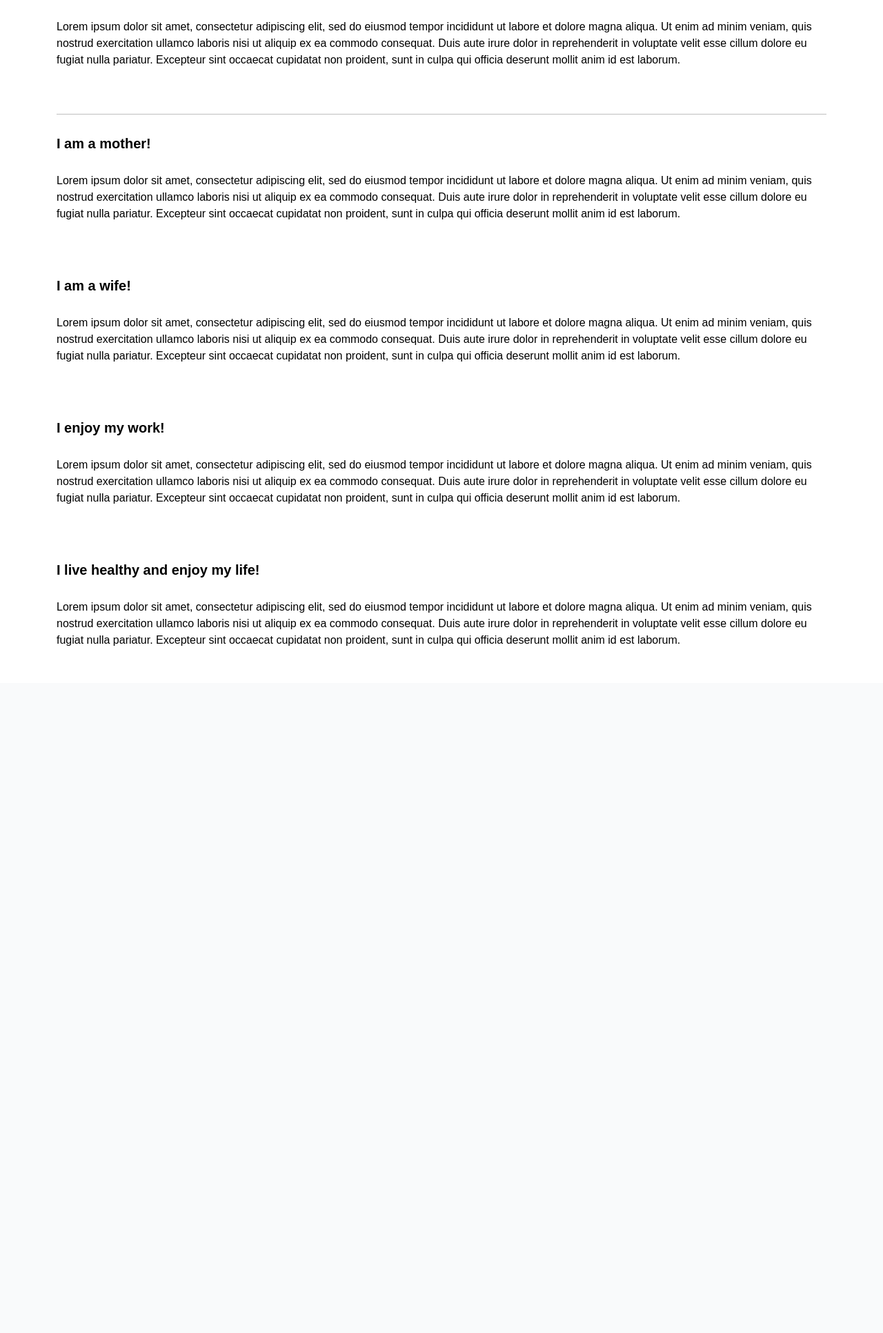
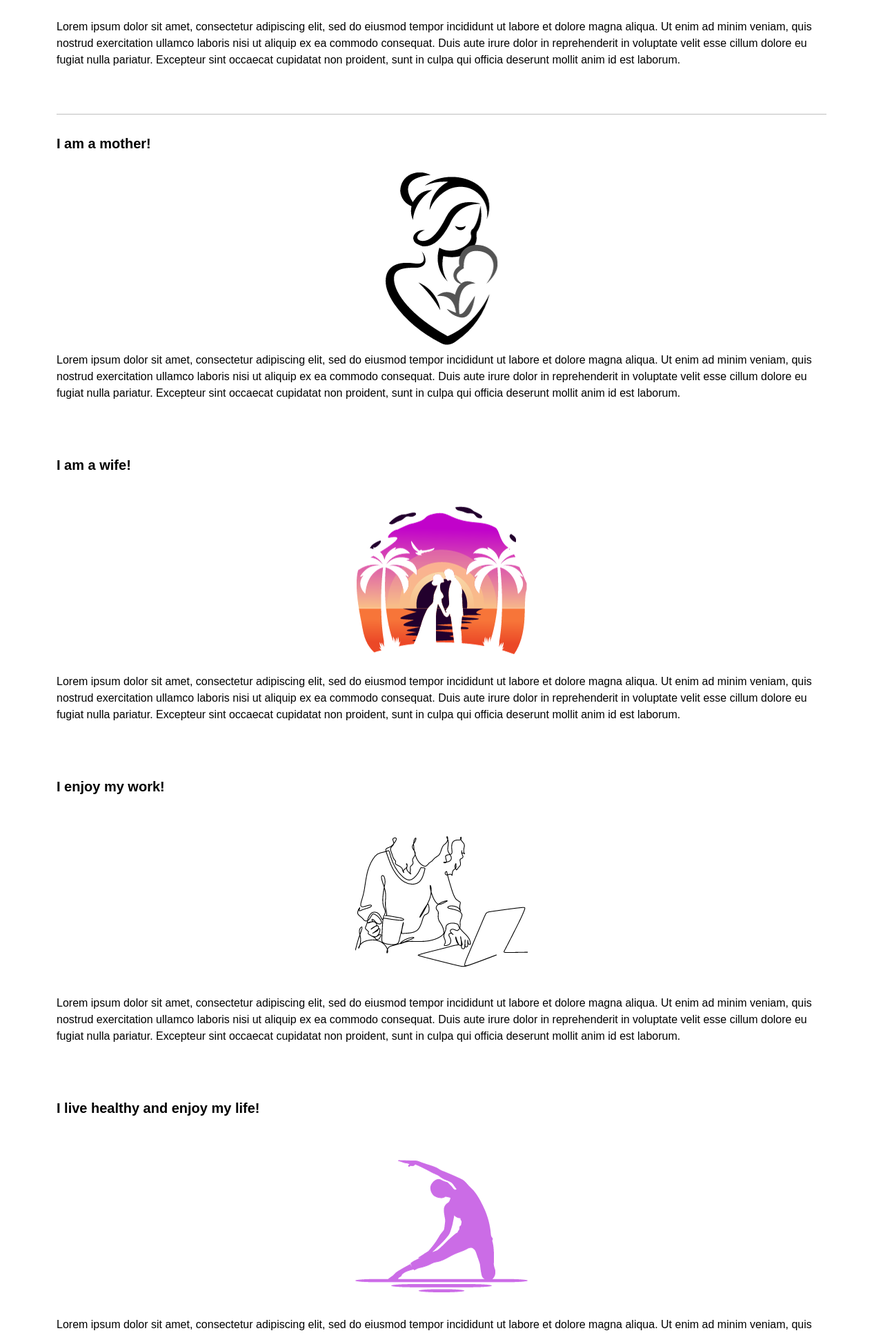
Before and after one commit to mtopircean/essentials-by-livia, a Django app: page /about-me.html in a window 1280 px wide. Shown: the part 1149-3081 px from the top of the page at 69% size. Before the commit the page ends 2085 px from the top, so only its background shows below. Run offline with Django 3.2, Linux system fonts and the light colour scheme.

Commit message:
Add images to about me sections

```diff
--- a/static/css/style.css
+++ b/static/css/style.css
@@ -350,6 +350,12 @@ h6 {
 
 }
 
+#about-me-text img {
+
+    margin-top: 10px;
+    margin-bottom: 10px;
+}
+
 /* Data protection sections */
 
 #gdpr-text h4 {
--- a/templates/about-me.html
+++ b/templates/about-me.html
@@ -15,24 +15,28 @@
                 deserunt mollit anim id est laborum.</p>
             <hr>
             <h5>I am a mother!</h5>
+            <img src="../static/images/mother.png" alt="schetch of a mother with a child" class="img-fluid mx-auto d-block">
             <p>Lorem ipsum dolor sit amet, consectetur adipiscing elit, sed do eiusmod tempor incididunt ut labore et
                 dolore magna aliqua. Ut enim ad minim veniam, quis nostrud exercitation ullamco laboris nisi ut aliquip
                 ex ea commodo consequat. Duis aute irure dolor in reprehenderit in voluptate velit esse cillum dolore eu
                 fugiat nulla pariatur. Excepteur sint occaecat cupidatat non proident, sunt in culpa qui officia
                 deserunt mollit anim id est laborum.</p>
             <h5>I am a wife!</h5>
+            <img src="../static/images/wife.png" alt="cartoon of a wife and husband" class="img-fluid mx-auto d-block">
             <p>Lorem ipsum dolor sit amet, consectetur adipiscing elit, sed do eiusmod tempor incididunt ut labore et
                 dolore magna aliqua. Ut enim ad minim veniam, quis nostrud exercitation ullamco laboris nisi ut aliquip
                 ex ea commodo consequat. Duis aute irure dolor in reprehenderit in voluptate velit esse cillum dolore eu
                 fugiat nulla pariatur. Excepteur sint occaecat cupidatat non proident, sunt in culpa qui officia
                 deserunt mollit anim id est laborum.</p>
             <h5>I enjoy my work!</h5>
+            <img src="../static/images/career.png" alt="woman working in an office" class="img-fluid mx-auto d-block">
             <p>Lorem ipsum dolor sit amet, consectetur adipiscing elit, sed do eiusmod tempor incididunt ut labore et
                 dolore magna aliqua. Ut enim ad minim veniam, quis nostrud exercitation ullamco laboris nisi ut aliquip
                 ex ea commodo consequat. Duis aute irure dolor in reprehenderit in voluptate velit esse cillum dolore eu
                 fugiat nulla pariatur. Excepteur sint occaecat cupidatat non proident, sunt in culpa qui officia
                 deserunt mollit anim id est laborum.</p>
             <h5>I live healthy and enjoy my life!</h5>
+            <img src="../static/images/excercise.png" alt="woman working in an office" class="img-fluid mx-auto d-block">
             <p>Lorem ipsum dolor sit amet, consectetur adipiscing elit, sed do eiusmod tempor incididunt ut labore et
                 dolore magna aliqua. Ut enim ad minim veniam, quis nostrud exercitation ullamco laboris nisi ut aliquip
                 ex ea commodo consequat. Duis aute irure dolor in reprehenderit in voluptate velit esse cillum dolore eu
```
Also changed, not shown: static/images/career.png (added), static/images/excercise.png (added), static/images/mother.png (added), static/images/wife.png (added).
